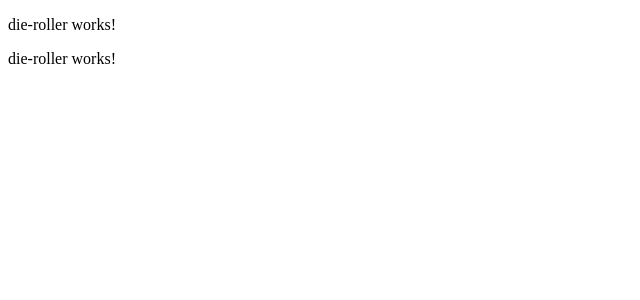
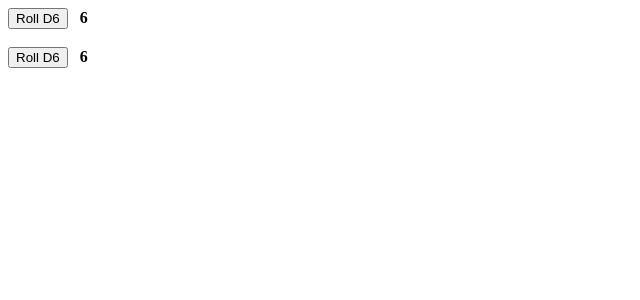
Before and after one commit to aleebit/dice-roller, an Angular app: page / in a window 1280 px wide. Shown: the top 300 px of the page, without its empty margins (0-640 px from the left). Built offline with nearby package versions, Linux system fonts and the light colour scheme.

Commit message:
Rolling hard coded D6

```diff
--- a/src/app/app.component.html
+++ b/src/app/app.component.html
@@ -1,2 +1,3 @@
 <app-die-roller></app-die-roller>
+<br>
 <app-die-roller></app-die-roller>
--- a/src/app/die-roller/die-roller.component.html
+++ b/src/app/die-roller/die-roller.component.html
@@ -1 +1,11 @@
-<p>die-roller works!</p>
+<div>
+    <button
+        (click)="roll()"
+    >
+        Roll D{{ sideCount }}
+    </button>
+    &nbsp;
+    <b>
+        {{ rollValue }}
+    </b>
+</div>
--- a/src/app/die-roller/die-roller.component.ts
+++ b/src/app/die-roller/die-roller.component.ts
@@ -12,4 +12,13 @@ export class DieRollerComponent implements OnInit {
   ngOnInit(): void {
   }
 
+  sideCount = "6";
+
+  rollValue = 6;
+
+  roll = () => {
+    this.rollValue = Math.floor(Math.random() *6) + 1;
+
+  };
+
 }
```
